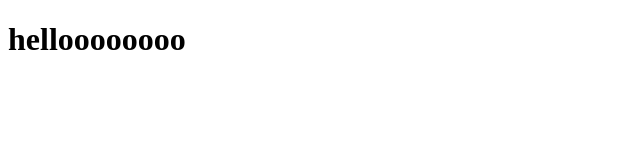
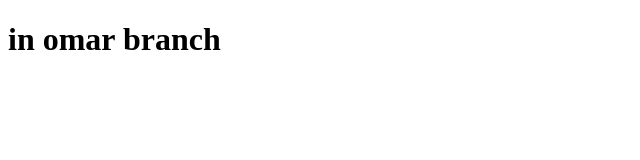
Before and after one commit to OmarMakkeyah/p1, a plain HTML site: page index.html in a window 1280 px wide. Shown: the whole page, without its empty margins (0-640 px from the left). Drawn offline with Linux system fonts and the light colour scheme.

Commit message:
modifing the body in omarv

```diff
--- a/index.html
+++ b/index.html
@@ -6,7 +6,7 @@
     <title>Document</title>
   </head>
   <body>
-    <h1>helloooooooo</h1>
+    <h1>in omar branch</h1>
     <script>
       src = "app.jc";
     </script>
```
